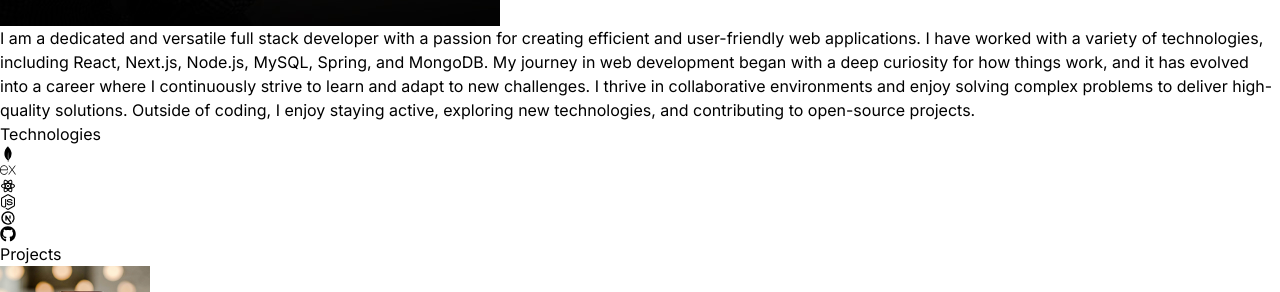
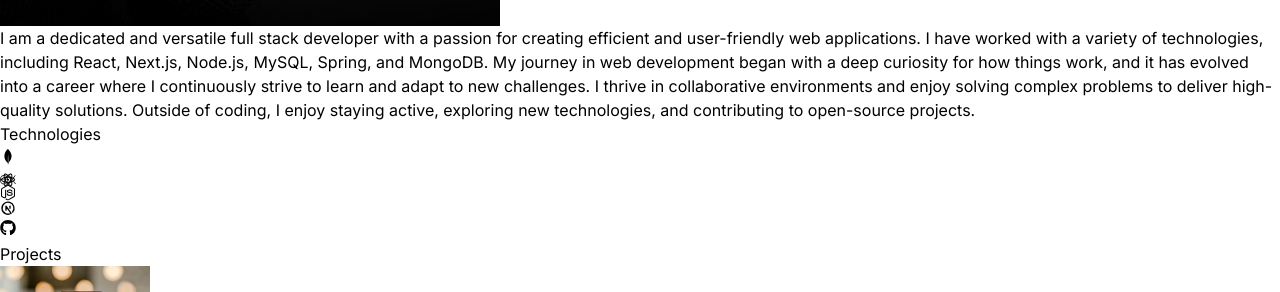
Before and after one commit to adityakkpk/MyPortfolio, a React (Vite) app: page / in a window 1280 px wide. Shown: the part 1480-1772 px from the top of the page. Built offline with nearby package versions, Linux system fonts and the light colour scheme.

Commit message:
Finished Animating

```diff
--- a/package.json
+++ b/package.json
@@ -10,6 +10,7 @@
     "preview": "vite preview"
   },
   "dependencies": {
+    "framer-motion": "^11.2.6",
     "react": "^18.2.0",
     "react-dom": "^18.2.0",
     "react-icons": "^5.2.1",
--- a/src/Components/About.jsx
+++ b/src/Components/About.jsx
@@ -1,28 +1,39 @@
-import React from 'react'
-import aboutImg from '../assets/about.jpg'
-import {ABOUT_TEXT} from '../constants'
+import React from "react";
+import aboutImg from "../assets/about.jpg";
+import { ABOUT_TEXT } from "../constants";
+import { motion } from "framer-motion";
 
 const About = () => {
   return (
-        <div id='about' className='border-b border-neutral-900 pb-4 pt-4'>
-            <h2 className='my-20 text-center text-4xl'>
+    <div id="about" className="border-b border-neutral-900 pb-4 pt-4">
+      <h2 className="my-20 text-center text-4xl">
         About
-                <span className='text-neutral-500'> Me</span>
+        <span className="text-neutral-500"> Me</span>
       </h2>
       <div className="flex flex-wrap">
-                <div className="w-full lg:w-1/2 lg:p-8">
+        <motion.div
+          whileInView={{ opacity: 1, x: 0 }}
+          initial={{ opacity: 0, x: -100 }}
+          transition={{ duration: 0.5 }}
+          className="w-full lg:w-1/2 lg:p-8"
+        >
           <div className="flex items-center justify-center">
-                        <img className='rounded-2xl' src={aboutImg} alt="about" />
+            <img className="rounded-2xl" src={aboutImg} alt="about" />
           </div>
+        </motion.div>
+        <motion.div
+          whileInView={{ opacity: 1, x: 0 }}
+          initial={{ opacity: 0, x: 100 }}
+          transition={{ duration: 0.5 }}
+          className="w-full lg:w-1/2"
+        >
+          <div className="flex justify-center items-center">
+            <p className="my-2 max-w-xl py-6">{ABOUT_TEXT}</p>
           </div>
-                <div className="w-full lg:w-1/2">
-                    <div className="flex justify-center items-center">
-                        <p className='my-2 max-w-xl py-6'>{ABOUT_TEXT}</p>
-                    </div>
-                </div>
+        </motion.div>
       </div>
     </div>
   );
-}
+};
 
-export default About
+export default About;
--- a/src/Components/Contact.jsx
+++ b/src/Components/Contact.jsx
@@ -1,29 +1,53 @@
-import React from 'react'
-import {CONTACT} from '../constants'
-import {FaLinkedin} from 'react-icons/fa'
-import {FaGithub} from 'react-icons/fa'
-import {FaSquareXTwitter} from 'react-icons/fa6'
+import React from "react";
+import { CONTACT } from "../constants";
+import { FaLinkedin } from "react-icons/fa";
+import { FaGithub } from "react-icons/fa";
+import { FaSquareXTwitter } from "react-icons/fa6";
+import { motion } from "framer-motion";
 
 const Contact = () => {
   return (
-    <div id='contact' className='border-b border-neutral-800 pb-4 pt-4'>
-        <h2 className='my-20 text-center text-4xl'>
+    <div id="contact" className="border-b border-neutral-800 pb-4 pt-4">
+      <motion.h2
+        whileInView={{ opacity: 1, y: 0 }}
+        initial={{ opacity: 0, y: -100 }}
+        transition={{ duration: 1.5 }}
+        className="my-20 text-center text-4xl"
+      >
         Get in
-            <span className='text-neutral-500'> Touch</span>
-        </h2>
+        <span className="text-neutral-500"> Touch</span>
+      </motion.h2>
       <div className="text-center tracking-tighter">
-            <p className="my-4">
+        <motion.p
+          whileInView={{ opacity: 1, x: 0 }}
+          initial={{ opacity: 0, x: 100 }}
+          transition={{ duration: 1 }}
+          className="my-4"
+        >
           {CONTACT.address}
-            </p>
-            <p className='my-4'>
+        </motion.p>
+        <motion.p
+          whileInView={{ opacity: 1, x: 0 }}
+          initial={{ opacity: 0, x: -100 }}
+          transition={{ duration: 1 }}
+          className="my-4"
+        >
           {CONTACT.phoneNo}
-            </p>
-            <a href="#" className="border-b">
+        </motion.p>
+        <a
+          href="#"
+          className="border-b"
+        >
           {CONTACT.email}
         </a>
       </div>
 
-        <div className="flex flex-wrap items-center justify-center text-2xl gap-4 px-3 py-10">
+      <motion.div
+        whileInView={{ opacity: 1, Y: 0 }}
+        initial={{ opacity: 0, Y: 100 }}
+        transition={{ duration: 0.5 }}
+        className="flex flex-wrap items-center justify-center text-2xl gap-4 px-3 py-10"
+      >
         <a href="https://www.linkedin.com/in/adityakumarkushwaha">
           <FaLinkedin />
         </a>
@@ -33,9 +57,9 @@
         <a href="https://x.com/akkpk933">
           <FaSquareXTwitter />
         </a>
+      </motion.div>
     </div>
-    </div>
-  )
-}
+  );
+};
 
-export default Contact
+export default Contact;
--- a/src/Components/Hero.jsx
+++ b/src/Components/Hero.jsx
@@ -1,28 +1,54 @@
-import React from 'react';
-import { HERO_CONTENT } from '../constants';
+import React from "react";
+import { HERO_CONTENT } from "../constants";
 import profilePic from "../assets/akkPP.png";
+import { motion } from "framer-motion";
+
+const container = (delay) => ({
+  hidden: { x: -100, opacity: 0 },
+  visible: { x: 0, opacity: 1, transition: { duration: 0.5, delay }, },
+
+});
 
 function Hero() {
   return (
-    <div id='home' className='border-b border-neutral-900 pb-4 lg:mb-35 pt-16'>
+    <div id="home" className="border-b border-neutral-900 pb-4 lg:mb-35 pt-16">
       <div className="flex flex-wrap">
         <div className="w-full lg:w-1/2">
-            <div className="flex flex-col items-center lg:items-start">
-                <h1 className='pb-16 text-5xl font-thin tracking-tight lg:mt-16 lg:text-8xl'>Aditya Kumar Kushwaha</h1>
-                <span className='bg-gradient-to-r from-pink-300 via-slate-500 to-purple-500 bg-clip-text text-3xl tracking-tight text-transparent'>
-                  Full Stack Developer
-                </span>
-                <p className='my-2 max-w-xl py-6 font-light tracking-tighter'>{HERO_CONTENT}</p>
-            </div>
+          <div className="flex flex-col items-center lg:items-start">
+            <motion.h1
+              variants={container(0.5)}
+              initial="hidden"
+              animate="visible"
+              className="pb-16 text-5xl font-thin tracking-tight lg:mt-16 lg:text-8xl"
+            >
+              Aditya Kumar Kushwaha
+            </motion.h1>
+            <motion.span
+              variants={container(1)}
+              initial="hidden"
+              animate="visible"
+              className="bg-gradient-to-r from-pink-300 via-slate-500 to-purple-500 bg-clip-text text-3xl tracking-tight text-transparent"
+            >
+              Full Stack Developer
+            </motion.span>
+            <motion.p
+              variants={container(1.5)}
+              initial="hidden"
+              animate="visible"
+              className="my-2 max-w-xl py-6 font-light tracking-tighter"
+            >
+              {HERO_CONTENT}
+            </motion.p>
+          </div>
         </div>
         <div className="w-full lg:w-1/2 lg:p-8">
           <div className="flex justify-center">
-            <img src={profilePic} alt="Aditya" />
+            <motion.img initial={{x:100, opacity: 0}} animate={{x:0, opacity:1}} transition={{duration: 1, delay: 1.2}} src={profilePic} alt="Aditya" />
           </div>
         </div>
       </div>
     </div>
-  )
+  );
 }
 
-export default Hero
+export default Hero;
--- a/src/Components/Technologies.jsx
+++ b/src/Components/Technologies.jsx
@@ -1,37 +1,99 @@
-import React from 'react'
-import {RiReactjsLine} from 'react-icons/ri'
-import {TbBrandNextjs} from 'react-icons/tb'
-import {SiMongodb} from 'react-icons/si'
+import React from "react";
+import { RiReactjsLine } from "react-icons/ri";
+import { TbBrandNextjs } from "react-icons/tb";
+import { SiMongodb } from "react-icons/si";
 import { SiExpress } from "react-icons/si";
 import { FaGithub } from "react-icons/fa";
-import {FaNodeJs} from 'react-icons/fa'
+import { FaNodeJs } from "react-icons/fa";
+import { motion } from "framer-motion";
+
+const iconVariants = (duration) => ({
+  initial: { y: -10 },
+  animate: {
+    y: [10, -10],
+    transition: {
+      duration: duration,
+      ease: "linear",
+      repeat: Infinity,
+      repeatType: "reverse",
+    },
+  },
+});
 
 const Technologies = () => {
   return (
-    <div id='technologies' className='border-b border-neutral-800 pb-24 pt-4'>
-      <h2 className='my-20 text-4xl text-center'>Technologies</h2>
-      <div className="flex flex-wrap items-center justify-center gap-4">
-        <div className="rounded-2xl border-4 border-neutral-800 p-4">
-            <SiMongodb className='text-7xl text-green-500'/>
-        </div>
-        <div className="rounded-2xl border-4 border-neutral-800 p-4">
-            <SiExpress className='text-7xl text-black'/>
-        </div>
-        <div className="rounded-2xl border-4 border-neutral-800 p-4">
-            <RiReactjsLine className='text-7xl text-cyan-400'/>
-        </div>
-        <div className="rounded-2xl border-4 border-neutral-800 p-4">
-            <FaNodeJs className='text-7xl text-green-500'/>
-        </div>
-        <div className="rounded-2xl border-4 border-neutral-800 p-4">
-            <TbBrandNextjs className='text-7xl'/>
-        </div>
-        <div className="rounded-2xl border-4 border-neutral-800 p-4">
-            <FaGithub className='text-7xl text-white'/>
-        </div>
-      </div>
+    <div className="border-b border-neutral-800 pb-24 pt-4">
+      <motion.h2
+        whileInView={{ opacity: 1, y: 0 }}
+        initial={{opacity: 0, y:-100}}
+        transition={{duration: 1.5}}
+        className="my-20 text-4xl text-center"
+      >
+        Technologies
+      </motion.h2>
+      <motion.div
+        whileInView={{ opacity: 1, x: 0 }}
+        initial={{ opacity: 0, x: -100 }}
+        transition={{ duration: 1.5 }}
+        className="flex flex-wrap items-center justify-center gap-4"
+      >
+        <motion.div
+          variants={iconVariants(2.5)}
+          initial="initial"
+          animate="animate"
+          id="technologies"
+          className="rounded-2xl border-4 border-neutral-800 p-4"
+        >
+          <SiMongodb className="text-7xl text-green-500" />
+        </motion.div>
+        <motion.div
+          variants={iconVariants(3)}
+          initial="initial"
+          animate="animate"
+          id="technologies"
+          className="rounded-2xl border-4 border-neutral-800 p-4"
+        >
+          <SiExpress className="text-7xl text-black" />
+        </motion.div>
+        <motion.div
+          variants={iconVariants(5)}
+          initial="initial"
+          animate="animate"
+          id="technologies"
+          className="rounded-2xl border-4 border-neutral-800 p-4"
+        >
+          <RiReactjsLine className="text-7xl text-cyan-400" />
+        </motion.div>
+        <motion.div
+          variants={iconVariants(2)}
+          initial="initial"
+          animate="animate"
+          id="technologies"
+          className="rounded-2xl border-4 border-neutral-800 p-4"
+        >
+          <FaNodeJs className="text-7xl text-green-500" />
+        </motion.div>
+        <motion.div
+          variants={iconVariants(6)}
+          initial="initial"
+          animate="animate"
+          id="technologies"
+          className="rounded-2xl border-4 border-neutral-800 p-4"
+        >
+          <TbBrandNextjs className="text-7xl" />
+        </motion.div>
+        <motion.div
+          variants={iconVariants(5)}
+          initial="initial"
+          animate="animate"
+          id="technologies"
+          className="rounded-2xl border-4 border-neutral-800 p-4"
+        >
+          <FaGithub className="text-7xl text-white" />
+        </motion.div>
+      </motion.div>
     </div>
-  )
-}
+  );
+};
 
-export default Technologies
+export default Technologies;
```
Also changed, not shown: src/Components/Projects.jsx (+41 -10 lines), 1 other file (tests, documents, lock files or other folders). Lines whose indentation alone changed are shown as unchanged.
